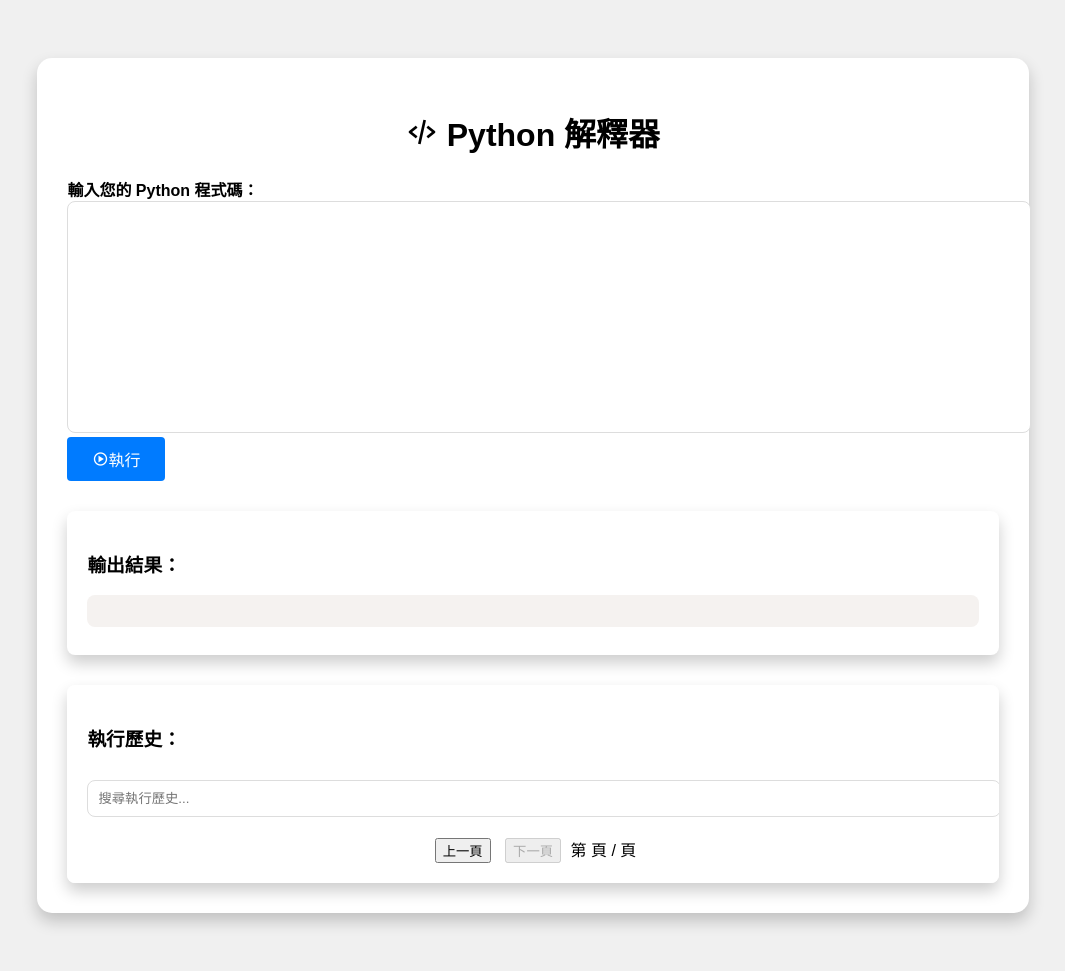
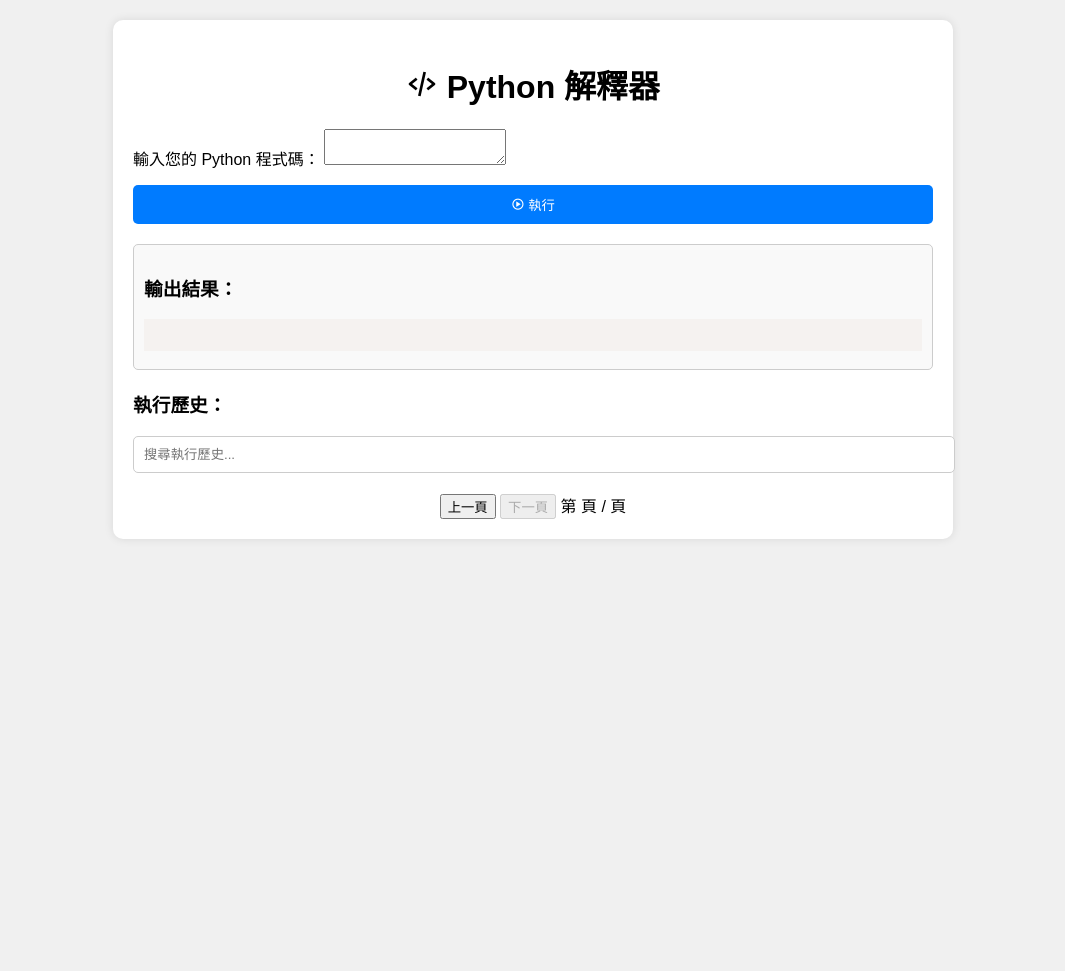
Before and after one commit to oinktech/python-editor, a Flask app: template templates/index.html in a window 1280 px wide. Shown: the whole page, without its empty margins (107-1172 px from the left). After the commit the page ends 539 px from the top, so only its background shows below. Run offline with Flask 3, Linux system fonts and the light colour scheme; the template is opened without the code that fills it: values that come from a table or form of the project are taken from there, others are empty; some libraries are stand-ins or nearby versions.

Commit message:
Update index.html

```diff
--- a/templates/index.html
+++ b/templates/index.html
@@ -10,94 +10,86 @@
     <style>
         body {
             font-family: Arial, sans-serif;
+            margin: 0;
+            padding: 20px;
             background-color: #f0f0f0;
-            padding: 50px;
-            display: flex;
-            justify-content: center;
-            align-items: center;
-        }
-        .container {
-            width: 80%;
-            max-width: 1000px;
-            background-color: #ffffff;
-            padding: 30px;
-            border-radius: 15px;
-            box-shadow: 0 8px 16px rgba(0, 0, 0, 0.2);
-            transition: transform 0.3s;
-            position: relative;
-        }
-        .container:hover {
-            transform: translateY(-5px);
         }
         h1 {
             text-align: center;
         }
-        form {
+        .container {
+            max-width: 800px;
+            margin: 0 auto;
+            padding: 20px;
+            background: white;
+            border-radius: 10px;
+            box-shadow: 0 0 10px rgba(0, 0, 0, 0.1);
+        }
+        .form-group {
+            margin-bottom: 15px;
+        }
+        .btn-primary {
+            display: block;
+            width: 100%;
+            padding: 10px;
+            background-color: #007bff;
+            color: white;
+            border: none;
+            border-radius: 5px;
+            cursor: pointer;
+        }
+        .output {
+            margin-top: 20px;
+            padding: 10px;
+            border: 1px solid #ccc;
+            border-radius: 5px;
+            background-color: #f9f9f9;
+        }
+        .error {
+            color: red;
+        }
+        .history {
             margin-top: 20px;
         }
-        label {
-            font-weight: bold;
-            font-size: 16px;
-        }
-        textarea {
+        #search-input {
+            margin-bottom: 10px;
+            padding: 10px;
             width: 100%;
-            height: 200px;
-            padding: 15px;
-            border: 1px solid #ddd;
-            border-radius: 8px;
-            resize: none;
-            font-family: 'Courier New', Courier, monospace;
-        }
-        .btn-primary {
-            display: inline-flex;
-            align-items: center;
-            background-color: #007bff;
-            color: #fff;
-            border: none;
-            padding: 10px 25px;
-            border-radius: 4px;
-            cursor: pointer;
-            transition: background-color 0.3s;
-            font-size: 16px;
-        }
-        .btn-primary:hover {
-            background-color: #0056b3;
-        }
-        .output, .history {
-            margin-top: 30px;
-            background-color: #ffffff;
-            padding: 20px;
-            border-radius: 8px;
-            box-shadow: 0 8px 16px rgba(0, 0, 0, 0.2);
-        }
-        pre {
-            white-space: pre-wrap;
-            background-color: #f8f9fa;
-            padding: 15px;
-            border-radius: 8px;
-            font-size: 14px;
-        }
-        .error {
-            color: #dc3545;
-            font-weight: bold;
-        }
-        .history {
-            overflow-y: auto;
-            max-height: 300px;
+            border: 1px solid #ccc;
+            border-radius: 5px;
         }
         .pagination {
-            margin-top: 20px;
+            margin-top: 10px;
             text-align: center;
         }
-        .pagination button {
-            margin: 0 5px;
+        #modal {
+            display: none;
+            position: fixed;
+            z-index: 1000;
+            left: 0;
+            top: 0;
+            width: 100%;
+            height: 100%;
+            overflow: auto;
+            background-color: rgb(0,0,0);
+            background-color: rgba(0,0,0,0.4);
+            padding-top: 60px;
         }
-        #search-input {
-            margin-top: 10px;
-            padding: 10px;
-            border: 1px solid #ddd;
-            border-radius: 8px;
+        #modal-content {
+            background-color: #fefefe;
+            margin: 5% auto;
+            padding: 20px;
+            border: 1px solid #888;
+            width: 80%;
+        }
+        #progress {
             width: 100%;
+            background-color: #f3f3f3;
+        }
+        #progress-bar {
+            width: 0;
+            height: 30px;
+            background-color: #4caf50;
         }
     </style>
 </head>
@@ -149,6 +141,17 @@
         </div>
     </div>
 
+    <div id="modal">
+        <div id="modal-content">
+            <span id="close" style="float:right; cursor:pointer;">&times;</span>
+            <h2>下載進度</h2>
+            <div id="progress">
+                <div id="progress-bar"></div>
+            </div>
+            <p id="progress-text">正在下載...</p>
+        </div>
+    </div>
+
     <script src="https://cdnjs.cloudflare.com/ajax/libs/prism/1.24.1/prism.min.js"></script>
     <script>
         function changePage(direction) {
@@ -164,9 +167,28 @@
             const input = document.getElementById('search-input').value.toLowerCase();
             const historyItems = document.querySelectorAll('.history-item');
             historyItems.forEach(item => {
-                const code = item.querySelector('pre.language-python').innerText.toLowerCase();
-                item.style.display = code.includes(input) ? '' : 'none';
+                const code = item.querySelector('pre').innerText.toLowerCase();
+                if (code.includes(input)) {
+                    item.style.display = '';
+                } else {
+                    item.style.display = 'none';
+                }
             });
+        }
+
+        function showModal() {
+            document.getElementById('modal').style.display = 'block';
+        }
+
+        function closeModal() {
+            document.getElementById('modal').style.display = 'none';
+        }
+
+        document.getElementById('close').onclick = closeModal;
+        window.onclick = function(event) {
+            if (event.target == document.getElementById('modal')) {
+                closeModal();
+            }
         }
     </script>
 </body>
```
